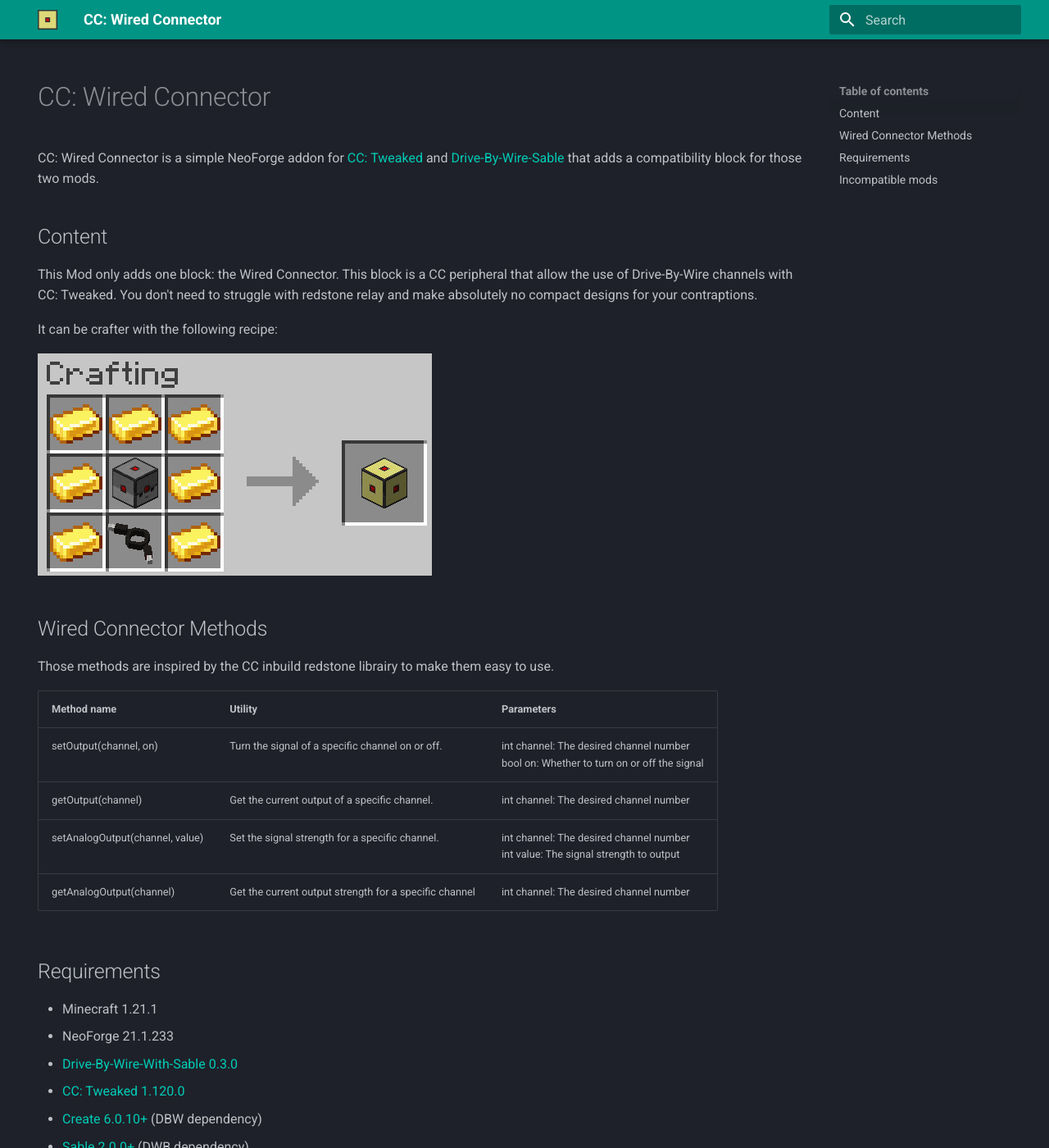
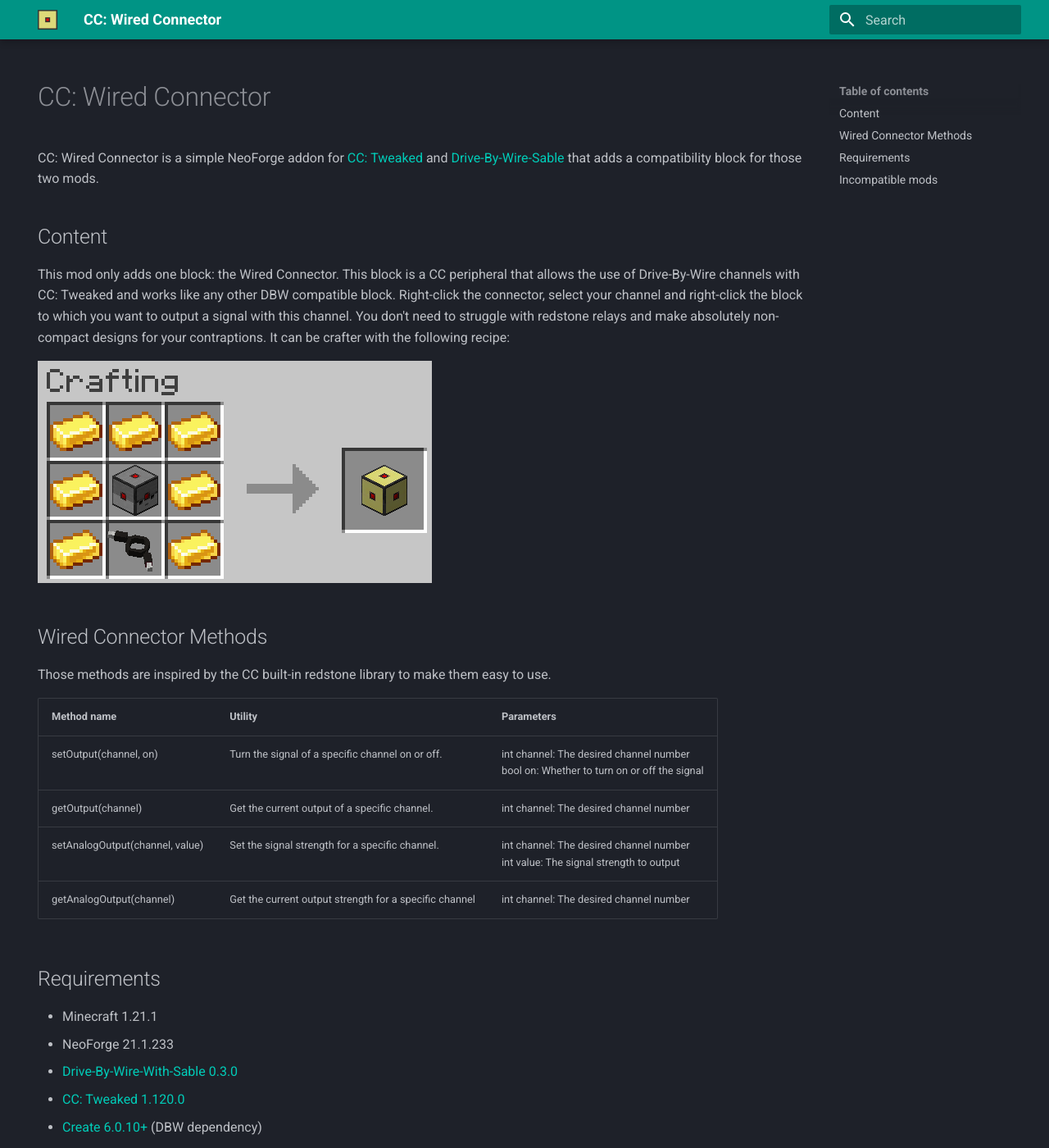
Before and after one commit to Gelodix/WiredConnector, an MkDocs documentation site: the page built from docs/index.md, in a window 1280 px wide and 1400 px high. Shown: the whole window at 82% size. Built offline with MkDocs 1.6.1 and Material for MkDocs 9.7.7, drawn with Linux system fonts in a browser that asks for light colours; some of the changed text lies outside the part shown.

Commit message:
changed the required version of Sable to 2.0.3 only and updated README/docs to include that change + fixed some spelling mistake and added a short help about how to use DBW

```diff
--- a/docs/index.md
+++ b/docs/index.md
@@ -9,17 +9,17 @@
 
 ## Content
 
-This Mod only adds one block: the Wired Connector.
-This block is a CC peripheral that allow the use of Drive-By-Wire channels with CC: Tweaked.
-You don't need to struggle with redstone relay and make absolutely no compact designs for your contraptions.
-
+This mod only adds one block: the Wired Connector.
+This block is a CC peripheral that allows the use of Drive-By-Wire channels with CC: Tweaked and works like any other DBW compatible block.
+Right-click the connector, select your channel and right-click the block to which you want to output a signal with this channel.
+You don't need to struggle with redstone relays and make absolutely non-compact designs for your contraptions.
 It can be crafter with the following recipe:
 
 ![Wired Connecter crafting recipe](img/wired_connector_craft.png)
 
 ## Wired Connector Methods
 
-Those methods are inspired by the CC inbuild redstone librairy to make them easy to use.
+Those methods are inspired by the CC built-in redstone library to make them easy to use.
 
 |Method name                     |Utility                                         |Parameters|
 |---|---|---|
@@ -35,13 +35,13 @@
 - [Drive-By-Wire-With-Sable 0.3.0][dbwversion]
 - [CC: Tweaked 1.120.0][ccversion]
 - [Create 6.0.10+][createversion] (DBW dependency)
-- [Sable 2.0.0+][sable] (DWB dependency)
+- [Sable 2.0.3][sable] (DBW dependency)
 
 ## Incompatible mods
 
 No incompatible mods has been found for now.
 
-If you ever find a incompatible mod, please let me know by openning a [issue][issues].
+If you ever find an incompatible mod, please let me know by opening an [issue][issues].
 
 [computercraft]: https://github.com/cc-tweaked/CC-Tweaked/
 [ccversion]: https://modrinth.com/mod/cc-tweaked/version/8XEJbAee
```
Also changed, not shown: README.md (+6 -5 lines), 1 other file.
